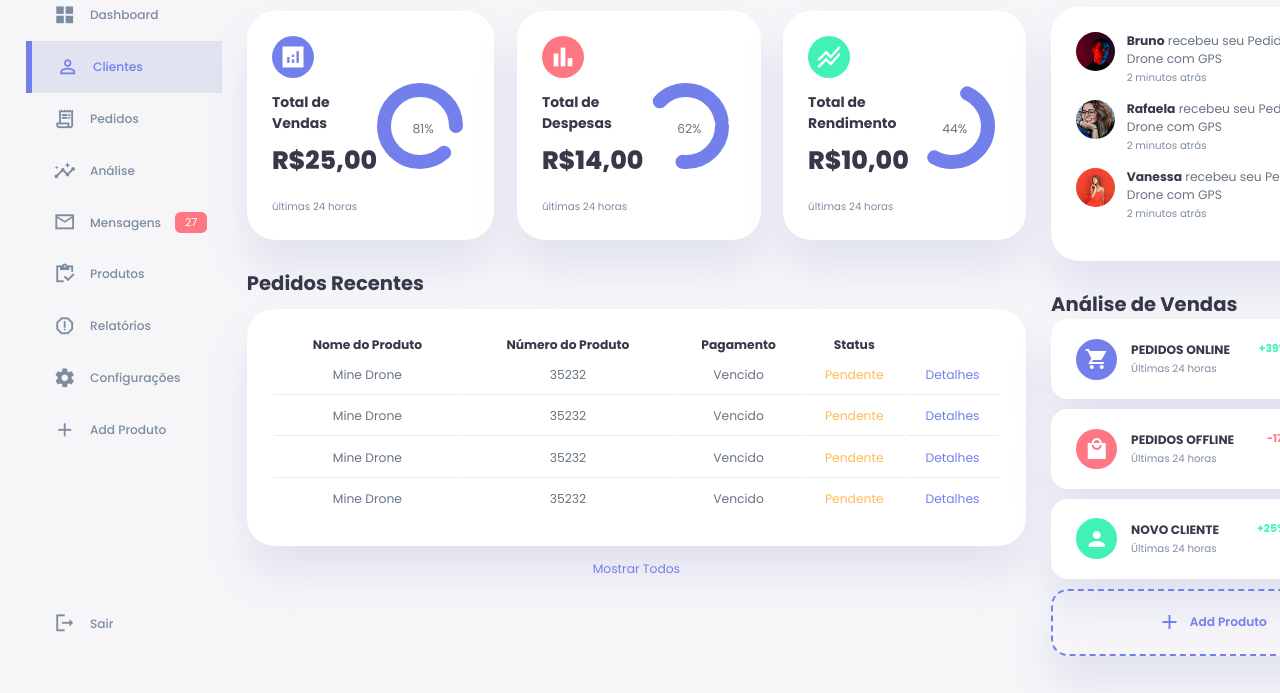
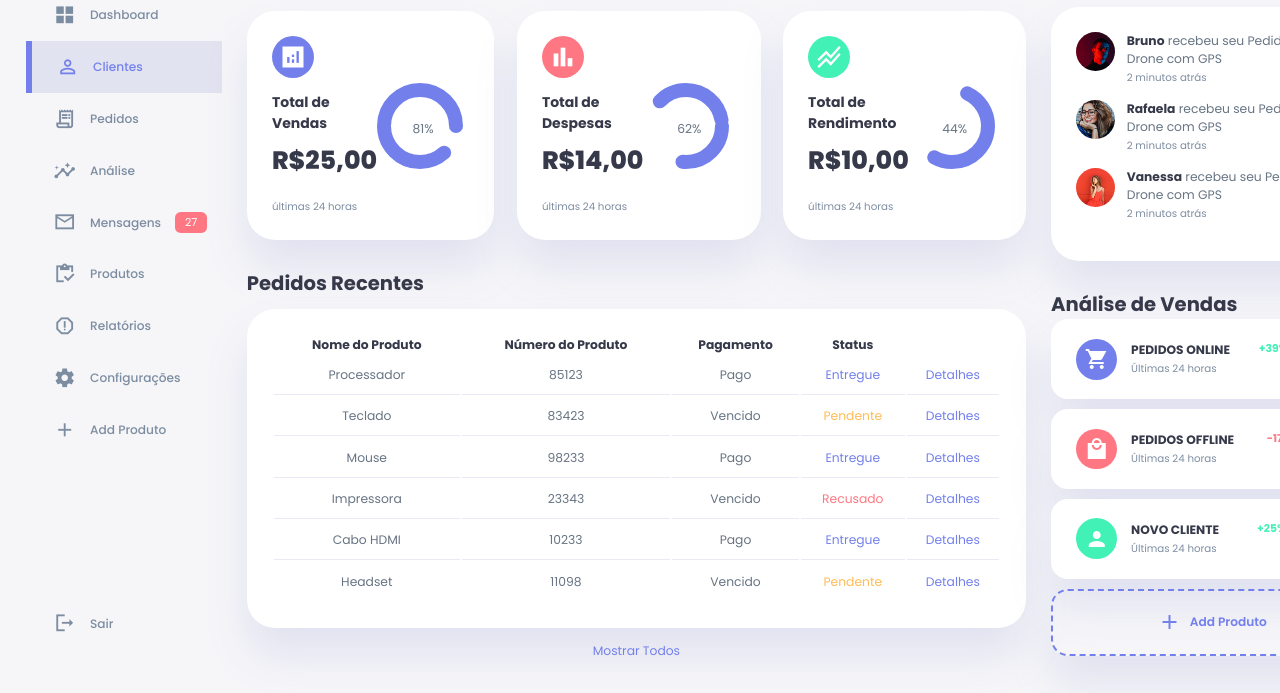
Before and after one commit to rodrigu3s/my-dashboard, a plain HTML site: page index.html in a window 1280 px wide. Shown: the part 107-800 px from the top of the page. Drawn offline with Linux system fonts and the light colour scheme.

Commit message:
adicionando js ao projeto

```diff
--- a/index.html
+++ b/index.html
@@ -8,15 +8,15 @@
     <link rel="stylesheet" href="https://fonts.googleapis.com/icon?family=Material+Icons+Sharp">
     <!-- CSS  -->
     <link rel="stylesheet" href="./style.css">
-    <title>My-Portifolio</title>
+    <title>My-Dashboard</title>
 </head>
 <body>
     <div class="container">
         <aside>
             <div class="top">
                 <div class="logo">
-                    <img src="./images/logo2.png" alt="logo">
-                    <h2>RODRI<span class="danger-logo">GU3S</span></h2>
+                    <img src="./images/logo.png" alt="logo">
+                    <h2>RODRI<span class="danger">GU3S</span></h2>
                 </div>
                 <div class="close" id="close-btn">
                     <span class="material-icons-sharp">close</span>
@@ -150,34 +150,13 @@
                         </tr>
                     </thead>
                     <tbody>
-                        <tr>
+                        <!-- <tr>
                             <td>Mine Drone</td>
                             <td>35232</td>
                             <td>Vencido</td>
                             <td class="warning">Pendente</td>
                             <td class="primary">Detalhes</td>
-                        </tr>
-                        <tr>
-                            <td>Mine Drone</td>
-                            <td>35232</td>
-                            <td>Vencido</td>
-                            <td class="warning">Pendente</td>
-                            <td class="primary">Detalhes</td>
-                        </tr>
-                        <tr>
-                            <td>Mine Drone</td>
-                            <td>35232</td>
-                            <td>Vencido</td>
-                            <td class="warning">Pendente</td>
-                            <td class="primary">Detalhes</td>
-                        </tr>
-                        <tr>
-                            <td>Mine Drone</td>
-                            <td>35232</td>
-                            <td>Vencido</td>
-                            <td class="warning">Pendente</td>
-                            <td class="primary">Detalhes</td>
-                        </tr>
+                        </tr> -->
                     </tbody>
                 </table>
                 <a href="#">Mostrar Todos</a>
@@ -293,7 +272,7 @@
         <!-- END OF RIGHT  -->
 
     </div>
-
+    <script src="./orders.js"></script>
     <script src="./index.js"></script>
 </body>
 </html>
--- a/index.js
+++ b/index.js
@@ -0,0 +1,41 @@
+const sideMenu = document.querySelector("aside");
+const menuBtn = document.querySelector("#menu-btn");
+const closeBtn = document.querySelector("#close-btn");
+
+const themeToggler = document.querySelector(".theme-toggler")
+
+// Abri menu
+menuBtn.addEventListener('click', ()=>{
+    sideMenu.style.display = 'block';     //faz menu lateral abrir
+})
+
+// Fecha menu
+closeBtn.addEventListener('click', ()=>{
+    sideMenu.style.display = 'none';     //faz menu lateral fachar
+})
+
+// Mudar o tema para dark
+themeToggler.addEventListener('click', ()=>{
+    document.body.classList.toggle('dark-theme-variables')  //passa para o modo dark
+
+    themeToggler.querySelector('span:nth-child(1)').classList.toggle('active');  // efeito nos botões do modo
+    themeToggler.querySelector('span:nth-child(2)').classList.toggle('active');
+})
+
+// Listando Pedidos do Orders.js
+Orders.forEach(order =>{
+    const tr = document.createElement('tr');
+    const trContent = `
+                        <td>${order.productName}</td>
+                        <td>${order.productNumber}</td>
+                        <td>${order.paymentStatus}</td>
+                        <td class="${order.shipping ===
+                            'Recusado' ? 'danger' : order.shipping ===
+                            'Pendente' ? 'warning' : 'primary'}">
+                            ${order.shipping}
+                        </td>
+                        <td class="primary">Detalhes</td>
+                        `
+    tr.innerHTML = trContent;
+    document.querySelector('table tbody').appendChild(tr);
+})
--- /dev/null
+++ b/orders.js
@@ -0,0 +1,39 @@
+const Orders = [
+    {
+        productName: 'Processador',
+        productNumber: '85123',
+        paymentStatus: 'Pago',
+        shipping: 'Entregue'
+    },
+    {
+        productName: 'Teclado',
+        productNumber: '83423',
+        paymentStatus: 'Vencido',
+        shipping: 'Pendente'
+    },
+    {
+        productName: 'Mouse',
+        productNumber: '98233',
+        paymentStatus: 'Pago',
+        shipping: 'Entregue'
+    },
+    {
+        productName: 'Impressora',
+        productNumber: '23343',
+        paymentStatus: 'Vencido',
+        shipping: 'Recusado'
+    },
+    {
+        productName: 'Cabo HDMI',
+        productNumber: '10233',
+        paymentStatus: 'Pago',
+        shipping: 'Entregue'
+    },
+    {
+        productName: 'Headset',
+        productNumber: '11098',
+        paymentStatus: 'Vencido',
+        shipping: 'Pendente'
+    },
+
+]
--- a/style.css
+++ b/style.css
@@ -5,7 +5,6 @@
 :root {
     --color-primary: #7380ec;
     --color-danger: #ff7782;
-    --color-danger-logo: #BD080B;
     --color-success: #41f1b6;
     --color-warning:#ffbb55;
     --color-white: #fff;
@@ -26,6 +25,15 @@
     --padding-1: 1.2rem;
 
     --box-shadow: 0 2rem 3rem var(--color-light);
+}
+
+/* DARK THEME VARIABLES */
+.dark-theme-variables {
+    --color-background: #181a1e;
+    --color-white: #202528;
+    --color-dark: #edeffd;
+    --color-light: rgba(0, 0, 0, 0.4);
+    --box-shadow:0 2rem 3rem var(--color-light);
 }
 
 *{
@@ -58,7 +66,6 @@ body{
     width: 96%;
     margin: 0 auto;
     gap: 1.8rem;
-    /* background: red; */
     grid-template-columns: 14rem auto 23rem;
 }
 
@@ -137,11 +144,9 @@ b{
 
 aside{
     height: 100vh;
-    /* background: gray; */
 }
 
 aside .top{
-    /* background-color: white; */
     display: flex;
     align-items: center;
     justify-content: space-between;
@@ -166,7 +171,6 @@ aside .close {
 /* SIDEBAR  */
 
 aside .sidebar{
-    /* background: white; */
     display: flex;
     flex-direction: column;
     height: 86vh;
@@ -236,7 +240,6 @@ aside .sidebar .message-count{
 
 /* MAIN  */
 main {
-    /* background: #41f1b6; */
     margin-top: 1.4rem;
 }
 
@@ -290,7 +293,6 @@ main .insights > div.income span {
 }
 
 main .insights > div .middle {
-    /* background-color: #363949; */
     display: flex;
     align-items: center;
     justify-content: space-between;
@@ -302,7 +304,6 @@ main .insights h3 {
 }
 
 main .insights .progress {
-    /* background: #41f1b6; */
     position: relative;
     width: 92px;
     height: 92px;
@@ -310,7 +311,6 @@ main .insights .progress {
 }
 
 main .insights svg {
-    /* background: #41f1b6; */
     width: 7rem;
     height: 7rem;
 }
@@ -404,15 +404,10 @@ main .recent-orders a {
 }
 
 .right .top {
-    /* background: #677483; */
     display: flex;
     justify-content: end;
     gap: 2rem;
 }
-
-/* .right .top button span{
-    border: none;
-} */
 
 .right .top button {
     border: none;
@@ -607,7 +602,7 @@ main .recent-orders a {
 
     aside{
         position: fixed;
-        left: 0;
+        left: -100%;
         background: var(--color-white);
         width: 18rem;
         z-index: 3;
@@ -615,6 +610,13 @@ main .recent-orders a {
         height: 100vh;
         padding: var(--card-padding);
         display: none;
+        animation: showMenu 400ms ease forwards;   /* animação do menu mobile */
+    }
+
+    @keyframes showMenu {     /* animação do menu mobile */
+        to{
+            left: 0;
+        }
     }
 
     aside .logo{
```
Also changed, not shown: images/logo.png, images/logo2.png.
